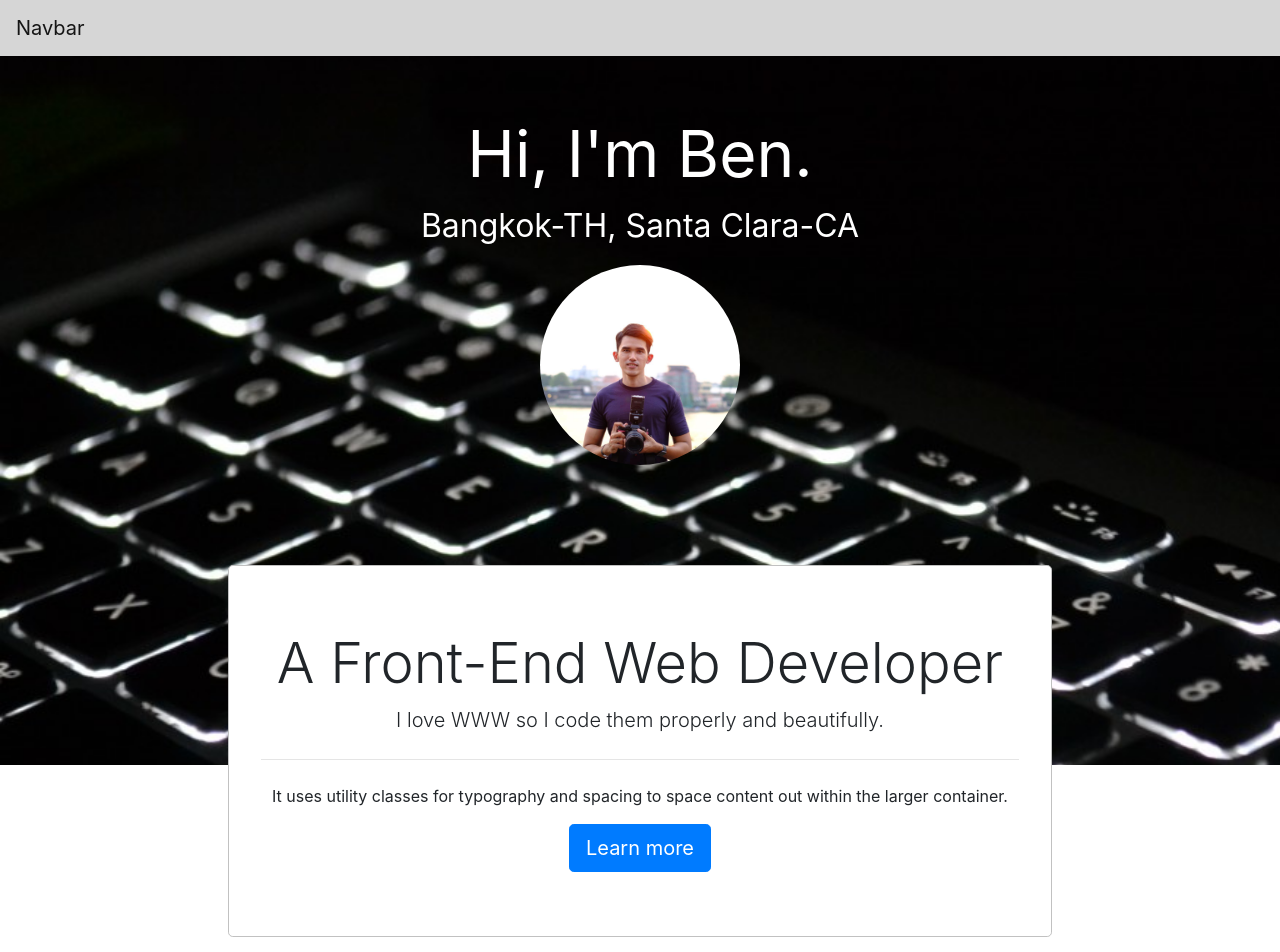
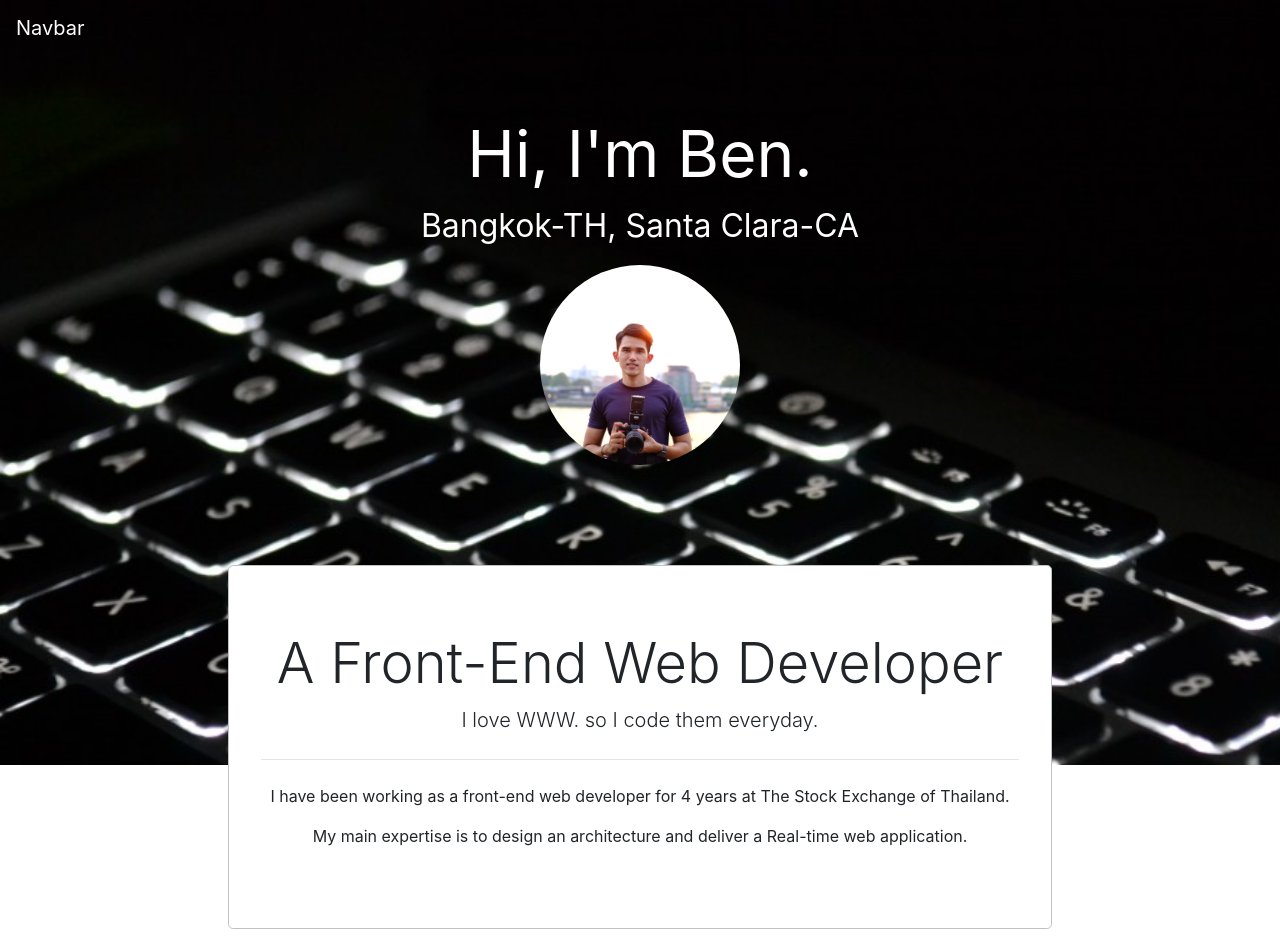
Before and after one commit to blablaBen/pattarasai-profile, an Angular app: page / in a window 1280 px wide. Shown: the top 952 px of the page. Built offline with nearby package versions, Linux system fonts and the light colour scheme.

Commit message:
edit message

```diff
--- a/src/app/profile-content/profile-content.component.html
+++ b/src/app/profile-content/profile-content.component.html
@@ -2,10 +2,10 @@
   <div class="col-lg-8 offset-lg-2 align-self-center align-center">
       <div class="jumbotron">
         <h1 class="display-4">A Front-End Web Developer</h1>
-        <p class="lead">I love WWW so I code them properly and beautifully.</p>
+        <p class="lead">I love WWW. so I code them everyday.</p>
         <hr class="my-4">
-        <p>It uses utility classes for typography and spacing to space content out within the larger container.</p>
-        <a class="btn btn-primary btn-lg" href="#" role="button">Learn more</a>
+        <p>I have been working as a front-end web developer for 4 years at The Stock Exchange of Thailand.</p>
+        <p>My main expertise is to design an architecture and deliver a Real-time web application.</p>
       </div>
   </div>
 </div>
--- a/src/index.html
+++ b/src/index.html
@@ -11,7 +11,7 @@
 </head>
 
 <body>
-  <nav class="navbar navbar-light navbar-grey-color">
+  <nav class="navbar navbar-dark navbar-grey-color">
     <a class="navbar-brand" href="#">Navbar</a>
   </nav>
   <app-root></app-root>
--- a/src/styles.scss
+++ b/src/styles.scss
@@ -8,5 +8,5 @@ body {
 }
 
 .navbar-grey-color {
-    background-color: #d6d6d6!important;
+    background-color: transparent !important;
 }
```
